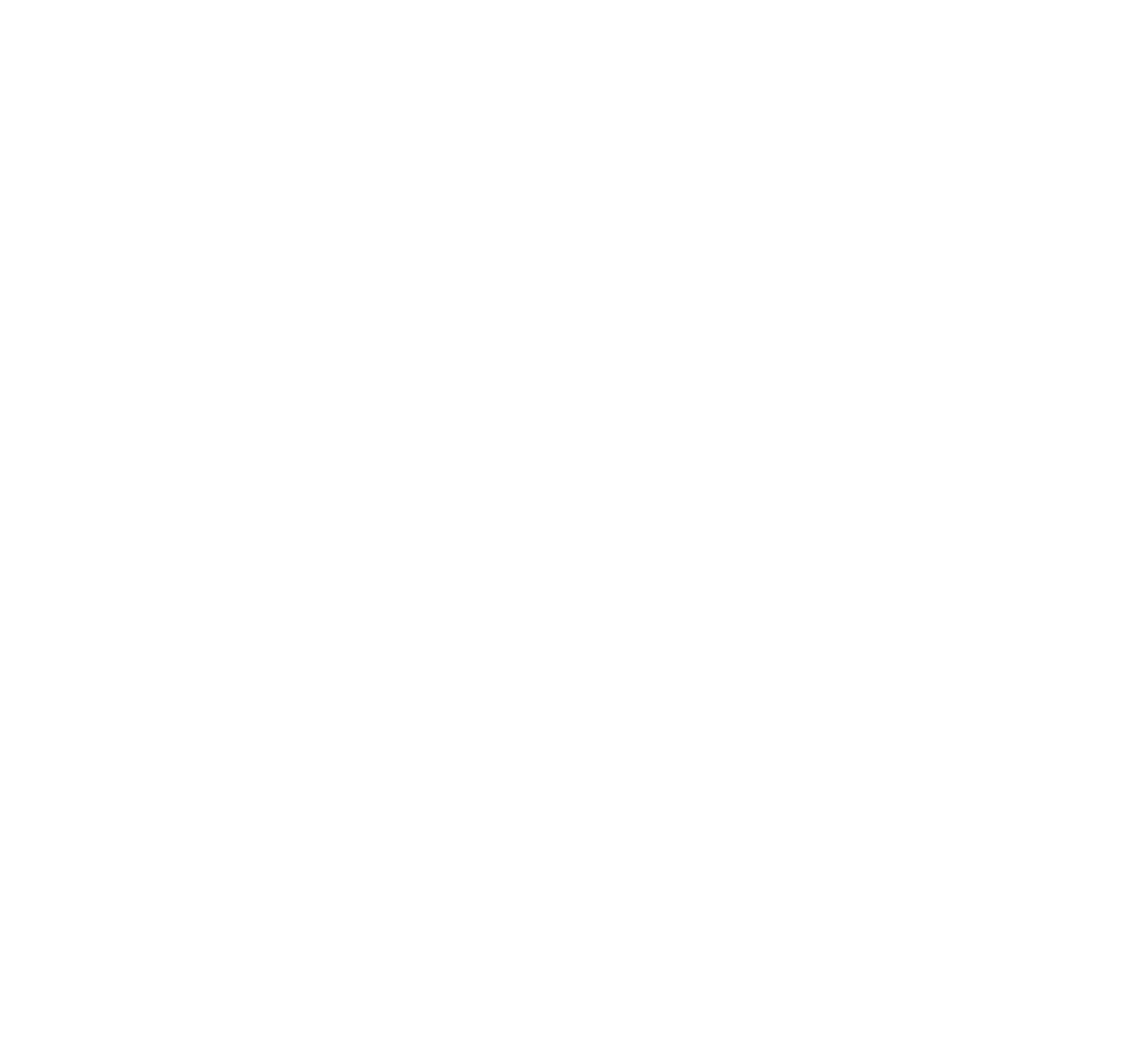
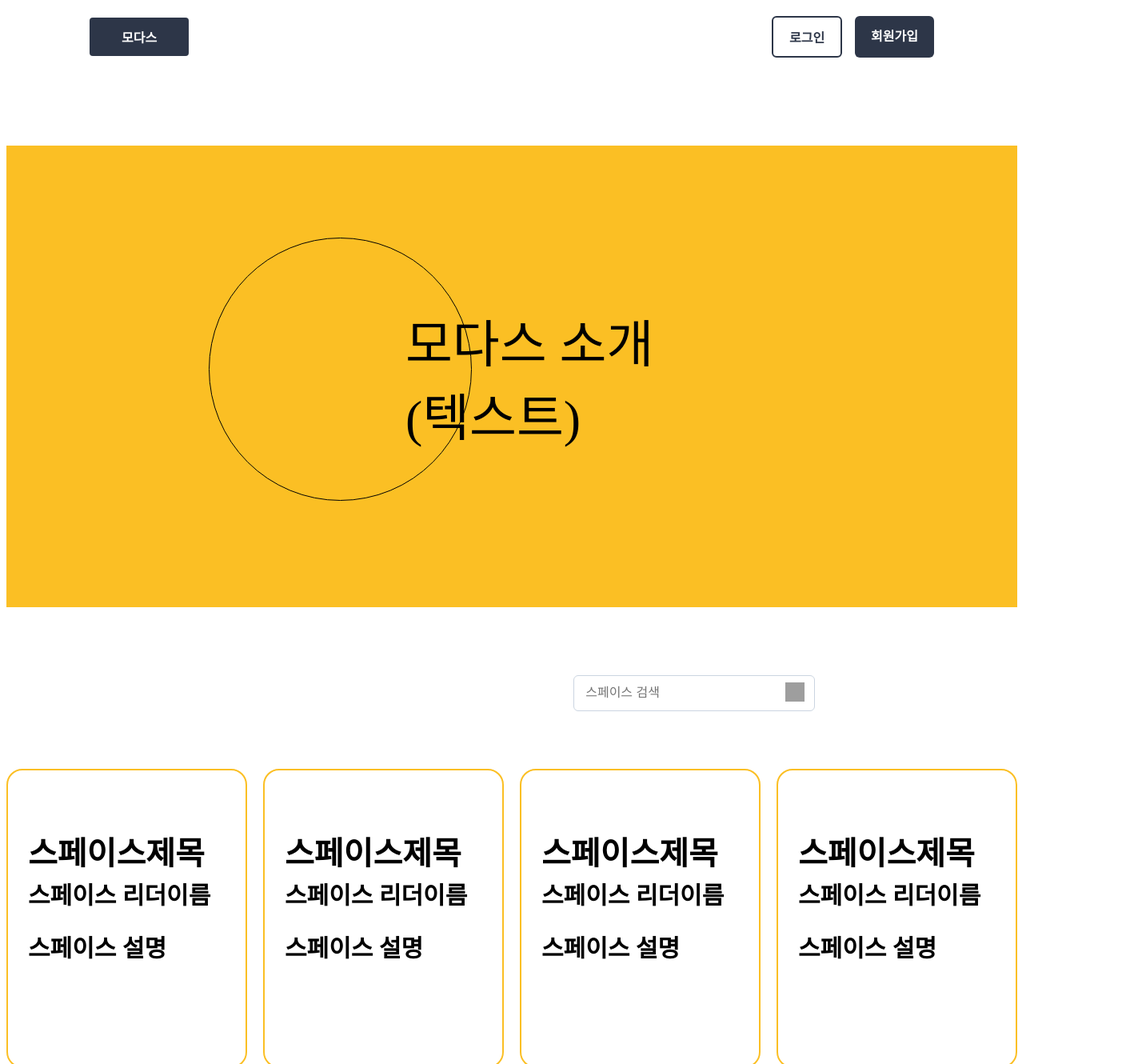
Before and after one commit to DailyScrumByProgrammers/modas-frontend, a React (Create React App) app: page / in a window 1280 px wide. Shown: the top 1330 px of the page at 80% size, 1403 px wide, since content can reach past the window. Before the commit the page ends 800 px from the top, so only its background shows below. Built offline with nearby package versions, Linux system fonts and the light colour scheme; grey boxes are pictures that could not be loaded.

Commit message:
mainpage 구현(아직 덜완성됐음)

```diff
--- a/package.json
+++ b/package.json
@@ -6,6 +6,7 @@
     "@testing-library/jest-dom": "^5.17.0",
     "@testing-library/react": "^13.4.0",
     "@testing-library/user-event": "^13.5.0",
+    "axios": "^1.7.7",
     "react": "^18.3.1",
     "react-dom": "^18.3.1",
     "react-scripts": "5.0.1",
--- a/src/App.js
+++ b/src/App.js
@@ -3,6 +3,7 @@
 
 import axios from 'axios';
 import React,{useState,useEffect} from 'react';
+import MainPage from "./pages/main/mainPage";
 
 function App() {
 
@@ -17,8 +18,9 @@ function App() {
   });
 
   return (
-      <div className="App">
-      </div>
+  <>
+    <MainPage/>
+  </>
   );
 }
 
--- a/src/component/nav.js
+++ b/src/component/nav.js
@@ -1,11 +1,18 @@
-// import headStyle from "./headstyle.module.css"
-import {Link} from "react-router-dom";
+// Nav.js
+import styles from './nav.module.css';
 
-function Nav(){
-    return(
-        <>
-        </>
+const nav = () => {
+    return (
+        <nav className={styles.nav}>
+            <div className={styles.logoContainer}>
+                <div className={styles.logo}>모다스</div>
+            </div>
+            <div className={styles.authButtons}>
+                <div className={styles.loginButton}>로그인</div>
+                <div className={styles.signupButton}>회원가입</div>
+            </div>
+        </nav>
     );
+};
 
-}
-export default Nav;
+export default nav;
--- /dev/null
+++ b/src/component/nav.module.css
@@ -0,0 +1,47 @@
+/* Nav.module.css */
+.nav {
+    display: flex;
+    justify-content: space-between;
+    align-items: center;
+    width: 100%; /* 가로 100% 맞춤 */
+    padding: 12px 104px; /* 위아래 간격을 줄임 */
+    background-color: #fff;
+    box-sizing: border-box; /* 패딩 포함하여 크기 계산 */
+}
+
+.logoContainer {
+    display: flex;
+    padding: 12px 40px;
+    background-color: #2d3648;
+    border-radius: 4px;
+}
+
+.logo {
+    font-size: 16px;
+    font-weight: bold;
+    color: #fff;
+}
+
+.authButtons {
+    display: flex;
+    gap: 16px;
+}
+
+.loginButton,
+.signupButton {
+    padding: 12px 20px;
+    border-radius: 6px;
+    font-size: 16px;
+    font-weight: bold;
+    text-align: center;
+}
+
+.loginButton {
+    border: 2px solid #2d3648;
+    color: #2d3648;
+}
+
+.signupButton {
+    background-color: #2d3648;
+    color: #fff;
+}
--- /dev/null
+++ b/src/pages/main/mainPage.js
@@ -0,0 +1,28 @@
+// MainPage.js
+import Nav from '../../component/nav';
+import Query from './query';
+import TeamSpace from './teamSpace';
+import styles from './mainPage.module.css';
+
+const MainPage = () => {
+    return (
+        <div className={styles.mainPage}>
+            <Nav />
+            <div className={styles.introSection}>
+                <div className={styles.introCircle}></div>
+                <div className={styles.introText}>
+                    모다스 소개<br/>(텍스트)
+                </div>
+            </div>
+            <Query />
+            <div className={styles.teamSpaces}>
+                <TeamSpace title="스페이스제목" leader="스페이스 리더이름" description="스페이스 설명" />
+                <TeamSpace title="스페이스제목" leader="스페이스 리더이름" description="스페이스 설명" />
+                <TeamSpace title="스페이스제목" leader="스페이스 리더이름" description="스페이스 설명" />
+                <TeamSpace title="스페이스제목" leader="스페이스 리더이름" description="스페이스 설명" />
+            </div>
+        </div>
+    );
+};
+
+export default MainPage;
--- /dev/null
+++ b/src/pages/main/mainPage.module.css
@@ -0,0 +1,45 @@
+/* MainPage.module.css */
+.mainPage {
+    position: relative;
+    /*width: 1440px;*/
+    height: 1671px;
+    background-color: #fff;
+}
+
+.introSection {
+    position: relative;
+    top: 98px;
+
+    height: 577px;
+    background-color: #fbbf24;
+}
+.introCircle {
+    position: absolute;
+    top: 20%; /* 화면 높이의 10%에서 위치 */
+    left: 20%; /* 화면 너비의 20%에서 위치 */
+    width: 327px;
+    height: 327px;
+    border: 1px solid #000;
+    border-radius: 50%;
+}
+
+.introText {
+    position: absolute;
+    top: 50%; /* 화면 높이의 30%에서 위치 */
+    left: 60%; /* 화면 너비의 50%에서 위치 */
+    transform: translate(-50%, -50%); /* 가운데 정렬을 위해 -50% 변환 */
+    width: 519px;
+    font-size: 64px;
+    font-weight: medium;
+}
+
+
+.teamSpaces {
+    position: relative;
+    top: 300px;
+    display: flex;
+    gap: 20px;
+    justify-content: center; /* 요소들을 가운데 정렬 */
+    width: 100%;
+    margin: 0 auto;
+}
--- /dev/null
+++ b/src/pages/main/query.js
@@ -0,0 +1,18 @@
+import styles from './query.module.css';
+
+const Query = () => {
+    return (
+        <div className={styles.queryContainer}>
+            <input
+                className={styles.queryInput}
+                type="text"
+                placeholder="스페이스 검색"
+            />
+            <button className={styles.queryButton}>
+                <img className={styles.queryIcon} src="q-icon.png" alt="검색 아이콘" />
+            </button>
+        </div>
+    );
+};
+
+export default Query;
--- /dev/null
+++ b/src/pages/main/query.module.css
@@ -0,0 +1,36 @@
+.queryContainer {
+    display: flex;
+    justify-content: space-between;
+    align-items: center;
+    padding: 8px 12px;
+    width: 276px;
+    border: 1px solid #cbd5e1;
+    border-radius: 6px;
+    background-color: #fff;
+
+    position: absolute; /* 위치 조정 */
+    top: 50%; /* 원하는 위치로 조정 */
+    right: 20%; /* 오른쪽에서 20% */
+}
+
+.queryInput {
+    border: none;
+    outline: none;
+    flex: 1; /* 입력 필드가 남은 공간을 차지하도록 설정 */
+    font-size: 16px;
+    color: #94a3b8;
+    background-color: transparent; /* 투명 배경 */
+    padding-right: 10px; /* 아이콘과 간격 */
+}
+
+.queryButton {
+    background: none; /* 버튼의 배경을 제거 */
+    border: none;
+    cursor: pointer; /* 마우스 커서를 포인터로 변경 */
+    padding: 0;
+}
+
+.queryIcon {
+    width: 24px;
+    height: 24px;
+}
--- /dev/null
+++ b/src/pages/main/teamSpace.js
@@ -0,0 +1,15 @@
+// TeamSpace.js
+import styles from './teamSpace.module.css';
+
+const TeamSpace = ({ title, leader, description }) => {
+    return (
+        <div className={styles.teamSpaceContainer}>
+            <div className={styles.spaceCard}></div>
+            <div className={styles.spaceTitle}>{title}</div>
+            <div className={styles.spaceLeader}>{leader}</div>
+            <div className={styles.spaceDescription}>{description}</div>
+        </div>
+    );
+};
+
+export default TeamSpace;
--- /dev/null
+++ b/src/pages/main/teamSpace.module.css
@@ -0,0 +1,39 @@
+.teamSpaceContainer {
+    position: relative;
+    width: 430px;
+    height: 370px;
+    border: 2px solid #fbbf24;
+    border-radius: 20px;
+}
+
+.spaceCard {
+    position: absolute;
+    top: 1px;
+    left: 0;
+    width: 430px;
+    height: 370px;
+}
+
+.spaceTitle {
+    position: absolute;
+    top: 72px; /* 더 위로 이동 */
+    left: 25px;
+    font-size: 40px;
+    font-weight: bold;
+}
+
+.spaceLeader,
+.spaceDescription {
+    position: absolute;
+    left: 25px;
+    font-size: 30px;
+    font-weight: bold;
+}
+
+.spaceLeader {
+    top: 132px; /* 더 위로 이동 */
+}
+
+.spaceDescription {
+    top: 198px; /* 더 위로 이동 */
+}
```
Also changed, not shown: 1 other file (tests, documents, lock files or other folders).
